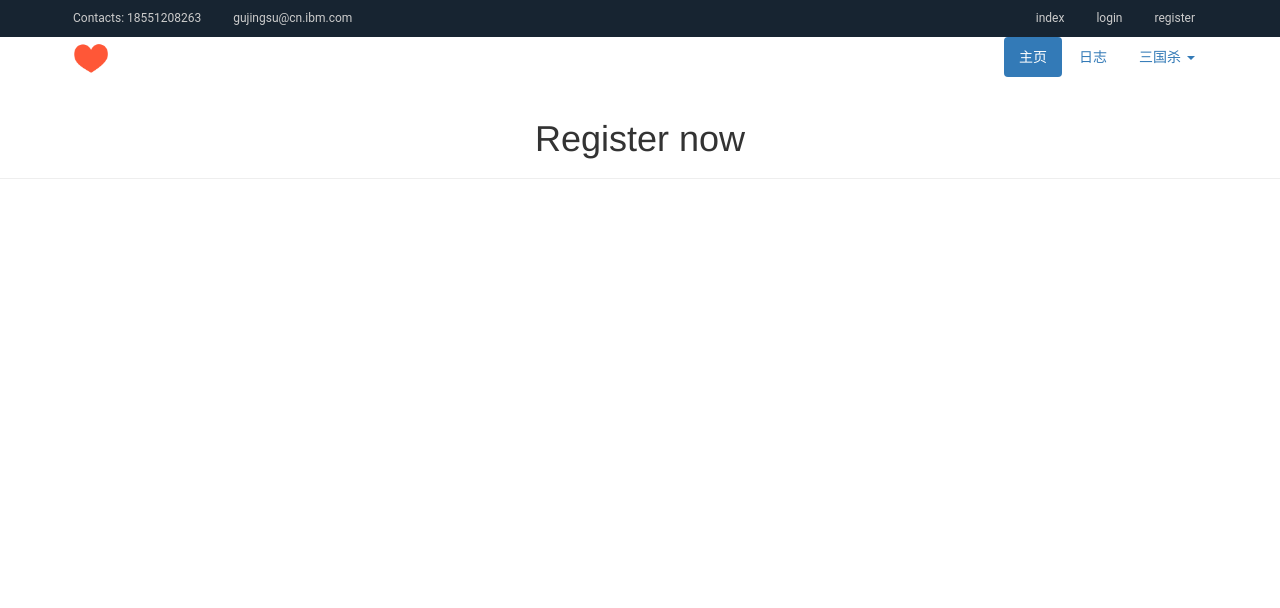
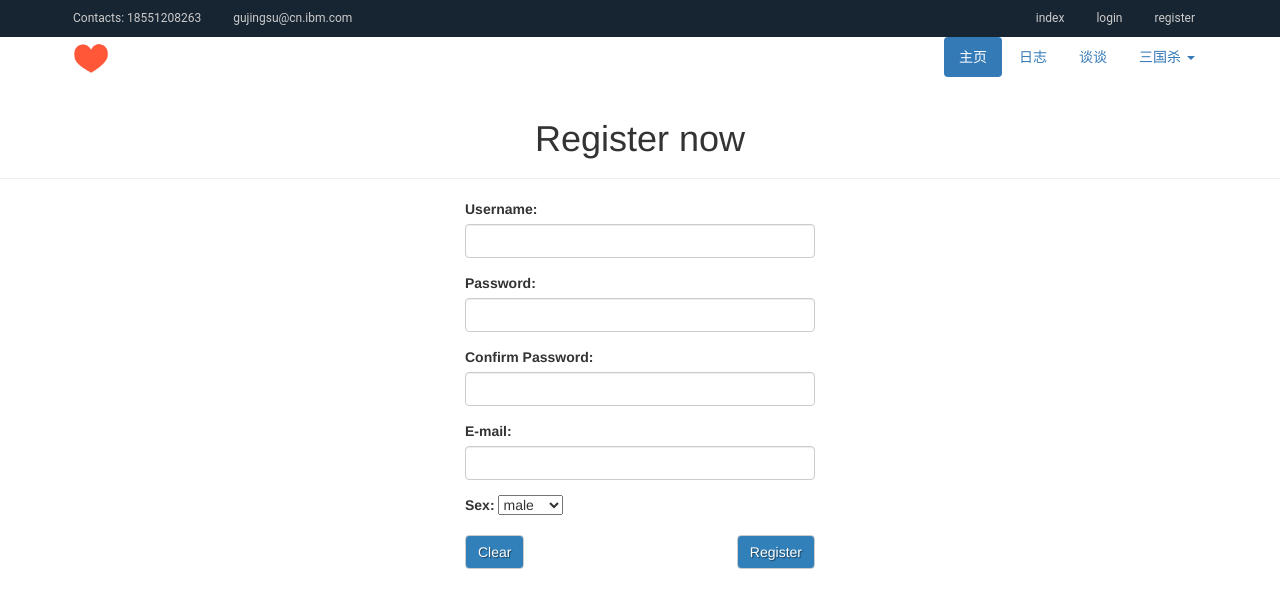
Before and after one commit to ErrorMsg/WebDjango, a Django app: page /u/register/ in a window 1280 px wide. Shown: the top 608 px of the page. Run offline with Django 3.2, Linux system fonts and the light colour scheme; some libraries are stand-ins or nearby versions.

Commit message:
change register and reset

```diff
--- a/chatroom/templates/chatroom/rooms.html
+++ b/chatroom/templates/chatroom/rooms.html
@@ -50,6 +50,9 @@
 	<div class="container">
 		<div class="row">
 			<div class="col-sm-8 col-sm-offset-2">
+			{% if warning %}
+				<div class="alert alert-warning">{{ warning }}</div>
+			{% endif %}
 				<ul class="list-group">
 				{% for room in rooms %}
 					<li class="list-group-item">
--- a/login/forms.py
+++ b/login/forms.py
@@ -20,6 +20,6 @@ class AuthForm(forms.Form):
 	email = forms.EmailField(label="E-mail", widget=forms.EmailInput(attrs={"class":"form-control"}))
 
 class ResetForm(forms.Form):
-	password0 = forms.CharField(label="Current password", max_length=256, widget=forms.PasswordInput(attrs={"class":"form-control"}))
+	password0 = forms.CharField(label="Current password", max_length=256, widget=forms.PasswordInput(attrs={"class":"form-control", "placeholder":"If you authenticated, please fill any words"}))
 	password1 = forms.CharField(label="New password", max_length=256, widget=forms.PasswordInput(attrs={"class":"form-control"}))
 	password2 = forms.CharField(label="Confirm new password", max_length=256, widget=forms.PasswordInput(attrs={"class":"form-control"}))
--- a/login/static/login/css/main.css
+++ b/login/static/login/css/main.css
@@ -32,3 +32,12 @@
 .main-photo {
 	margin-left: 20px;
 }
+
+.btn {
+	background: transparent;
+	background-image: -moz-linear-gradient(#3280ba 1px, #3280ba 100%);
+	background-image: linear-gradient(#3280ba 1px, #3280ba 100%);
+	background-image: -ms-linear-gradient(#3280ba 1px, #3280ba 100%);
+	background-image: -webkit-linear-gradient(#3280ba 1px, #3280ba 100%);
+	text-shadow: 1px 1px 1px rgba(0,0,0,.5);
+	color: #fff;
--- a/login/templates/login/cb.html
+++ b/login/templates/login/cb.html
@@ -55,6 +55,7 @@
                 <ul class="nav nav-pills pull-right">
                     <li role="presentation" class="active"><a href="{% url 'login:index' %}">主页</a></li>
                     <li role="presentation"><a href="{% url 'login:login' %}">日志</a></li>
+					<li role="presentation"><a href="{% url 'chatroom:rooms' %}">谈谈</a></li>
                     <li role="presentation" class="dropdown">
                         <a id="menu-select" class="dropdown-toggle" data-toggle="dropdown" href="#" role="button" aria-haspopup="true" aria-expanded="false">
                             三国杀 <span class="caret"></span>
--- a/login/templates/login/login.html
+++ b/login/templates/login/login.html
@@ -3,7 +3,7 @@
 
 {% block title %}login{% endblock %}
 
-<!--{% block header %}Login to communicate{% endblock %}-->
+{% block header %}Log in to communicate with others{% endblock %}
 
 <!--{% block active %}
   <li role="presentation"><a href={% url "login:index" %}>Home</a></li>
--- a/login/templates/login/register.html
+++ b/login/templates/login/register.html
@@ -11,5 +11,36 @@
 {% endblock %}-->
 
 {% block content %}
-
+	<div class="container">
+		<div class="col-sm-4 col-sm-offset-4">
+			<form class="form-register" action="{% url 'login:register' %}" method="post">
+			{% if warning %}
+				<div class="alert alert-warning">{{ warning }}</div>
+			{% endif %}
+			{% csrf_token %}
+				<div class="form-group">
+					{{ register_form.username.label_tag }}
+					{{ register_form.username }}
+				</div>
+				<div class="form-group">
+					{{ register_form.password1.label_tag }}
+					{{ register_form.password1 }}
+				</div>
+				<div class="form-group">
+					{{ register_form.password2.label_tag }}
+					{{ register_form.password2 }}
+				</div>
+				<div class="form-group">
+					{{ register_form.email.label_tag }}
+					{{ register_form.email }}
+				</div>
+				<div class="form-group">
+					{{ register_form.sex.label_tag }}
+					{{ register_form.sex }}
+				</div>
+				<button type="reset" class="btn btn-default pull-left">Clear</button>
+				<button type="submit" class="btn btn-default pull-right">Register</button>
+			</form>
+		</div>
+	</div>
 {% endblock %}
--- a/login/templates/login/reset.html
+++ b/login/templates/login/reset.html
@@ -1,6 +1,8 @@
 {% extends 'login/cb.html' %}
 
 {% block title %}index{% endblock %}
+
+{% block header %}Reset your password{% endblock %}
 
 <!--
 	<div class="container">
@@ -74,7 +76,6 @@
 					<div class="alert alert-warning">{{ warning }}</div>
 				{% endif %}
 				{% csrf_token %}
-					<h2 class="text-center">Change your password</h2>
 					<div class="form-group">
 						{{ reset_form.password0.label_tag }}
 						{{ reset_form.password0 }}
@@ -98,7 +99,6 @@
 					<div class="alert alert-warning">{{ warning }}</div>
 				{% endif %}
 				{% csrf_token %}
-					<h2 class="text-center">Authenticate yourself</h2>
 					<div class="form-group">
 						{{ auth_form.username.label_tag }}
 						{{ auth_form.username }}
--- a/login/views.py
+++ b/login/views.py
@@ -1,5 +1,6 @@
 from django.shortcuts import render, redirect
 from users.models import UserInfo
+from chatroom.models import Room
 from .forms import UserForm, RegisterForm, AuthForm, ResetForm
 import hashlib
 
@@ -105,6 +106,9 @@ def register(request):
 def logout(request):
 	if not request.session.get("is_login", None):
 		return redirect("login:index")
+	username = request.session.user_name
+	rooms = Room.objects.filter(user=username)
+
 	request.session.flush()
 	return redirect("login:index")
 
@@ -135,6 +139,18 @@ def reset(request):
 			password1 = reset_form.cleaned_data["password1"]
 			password2 = reset_form.cleaned_data["password2"]
 			user = UserInfo.objects.get(name=request.session.user_name)
+			if not request.session.get("is_login", None):
+				if password1 == user.pw:
+					warning = "New password same as current password!"
+					return render(request, "login/reset.html", locals())
+				elif password1 != password2:
+					warning = "New password doesn't match!"
+					return render(request, "login/reset.html", locals())
+				else:
+					user.pw = password1
+					user.save()
+					warning = "Password changed successfully!"
+					return render(request, "login/reset.html", locals())
 			if password0 == user.pw:
 				if password0 == password1:
 					warning = "New password same as current password!"
```
Also changed, not shown: chatroom/views.py (+9 -5 lines), db.sqlite3.
